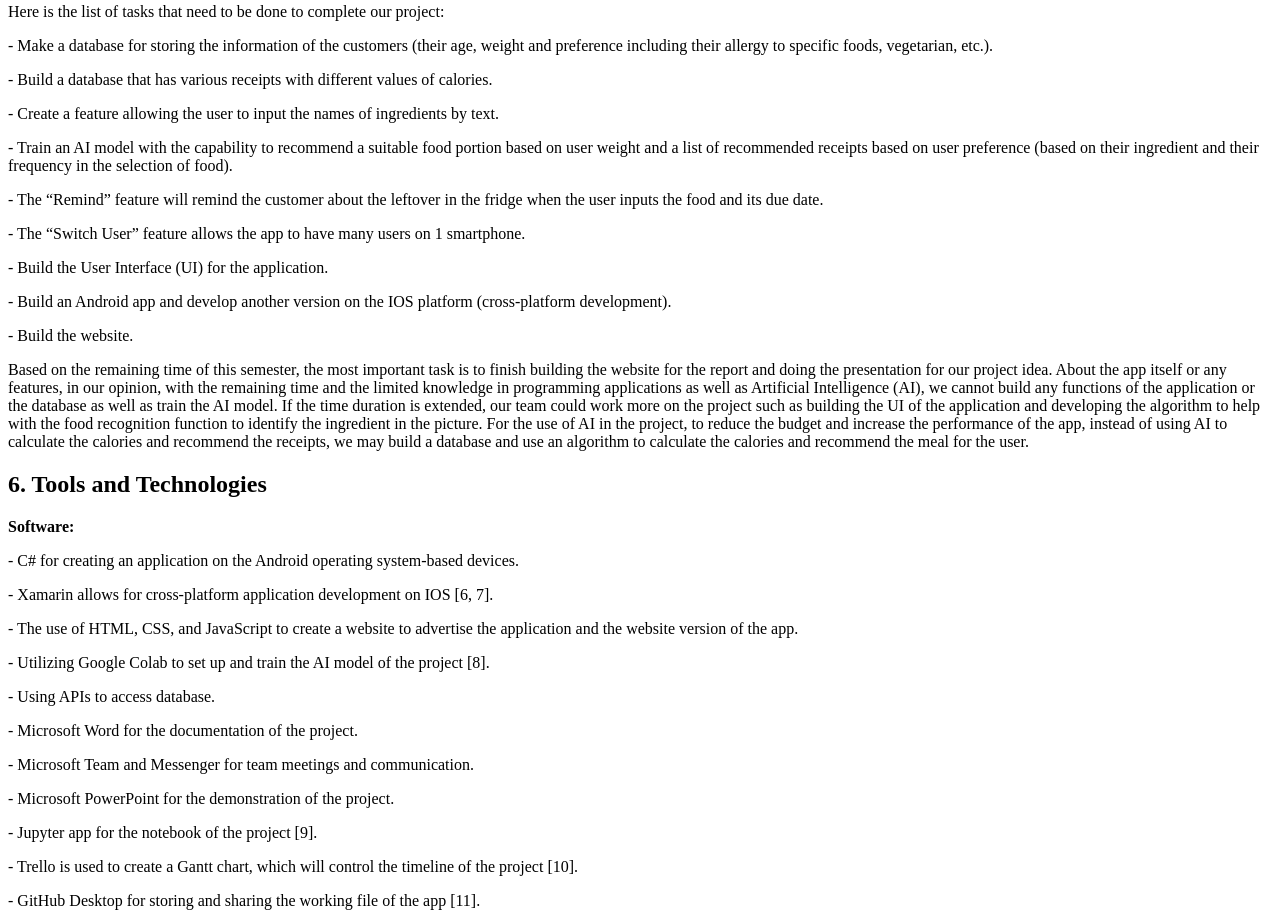
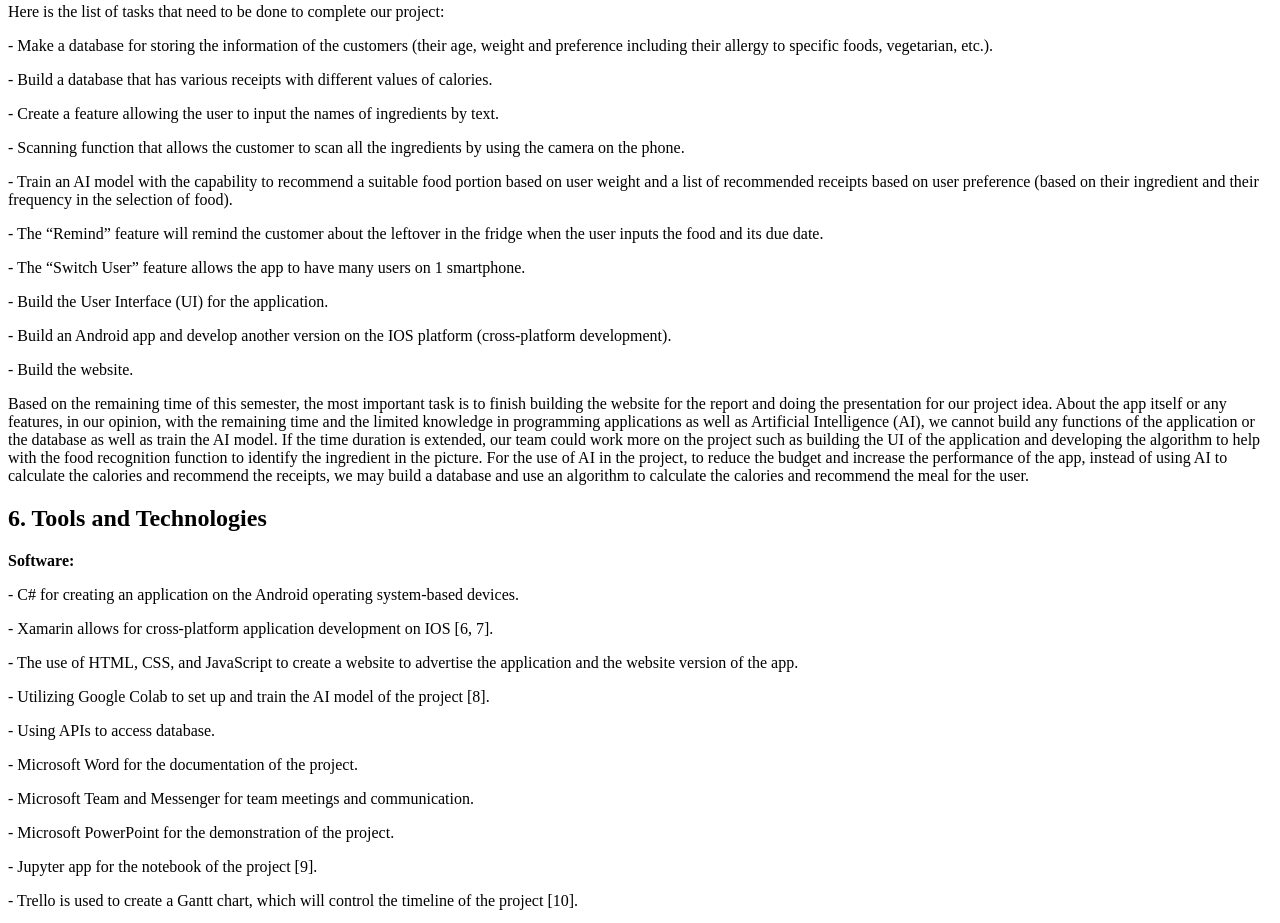
Before and after one commit to QuocBinh247/Final_Assignment, a plain HTML site: page index.html in a window 1280 px wide. Shown: the part 4308-5231 px from the top of the page. Drawn offline with Linux system fonts and the light colour scheme.

Commit message:
Update index.html

```diff
--- a/index.html
+++ b/index.html
@@ -219,6 +219,7 @@
     <p>- Make a database for storing the information of the customers (their age, weight and preference including their allergy to specific foods, vegetarian, etc.).</p>
     <p>- Build a database that has various receipts with different values of calories.</p>
     <p>- Create a feature allowing the user to input the names of ingredients by text.</p>
+    <p>- Scanning function that allows the customer to scan all the ingredients by using the camera on the phone.</p>
     <p>- Train an AI model with the capability to recommend a suitable food portion based on user weight and a list of recommended receipts based on user preference (based on their ingredient and their frequency in the selection of food).</p>
     <p>- The “Remind” feature will remind the customer about the leftover in the fridge when the user inputs the food and its due date.</p>
     <p>- The “Switch User” feature allows the app to have many users on 1 smartphone.</p>
```
